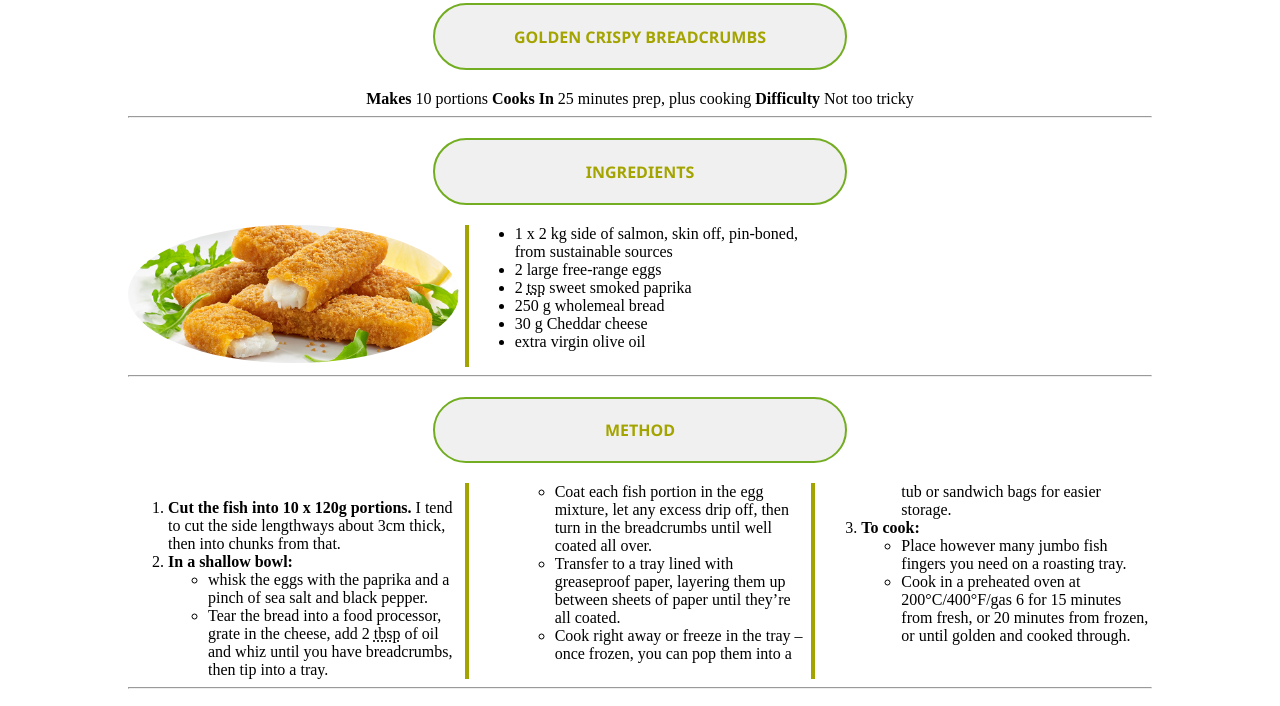
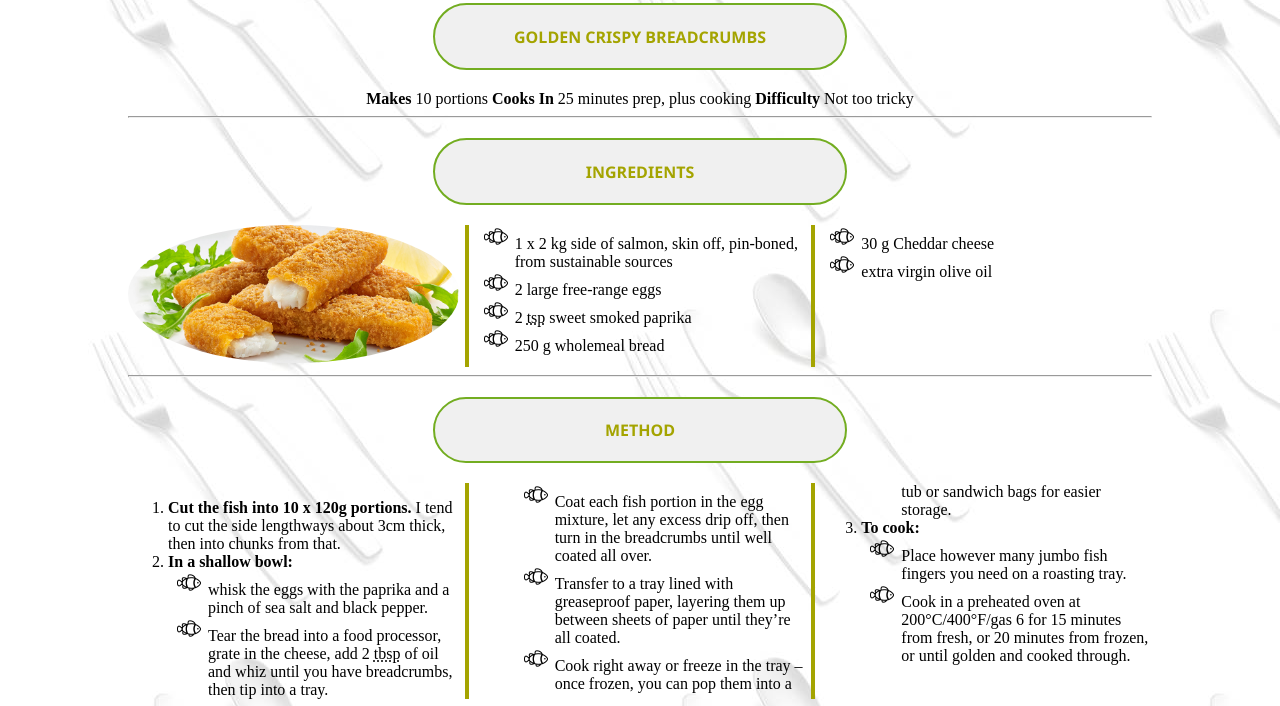
Before and after one commit to PLAyEr2002002/hw2, a plain HTML site: page FishFinger.html in a window 1280 px wide. Shown: the part 141-847 px from the top of the page. Drawn offline with Linux system fonts and the light colour scheme; the site is published under a folder, as on GitHub Pages, so addresses that start at the root find nothing.

Commit message:
img links

```diff
--- a/FishRecipe.css
+++ b/FishRecipe.css
@@ -1,5 +1,5 @@
 body{
-    background-image: url(/images/silverware.jpg);
+    background-image: url(images/silverware.jpg);
     max-width: 1024px;
     margin: auto;
 }
@@ -47,7 +47,7 @@ h2{
 
 /* unordered lists image set */
 ul {
-    list-style-image: url('/images/fish_icon_24.png');
+    list-style-image: url('images/fish_icon_24.png');
   }
 /*  */
 
```
